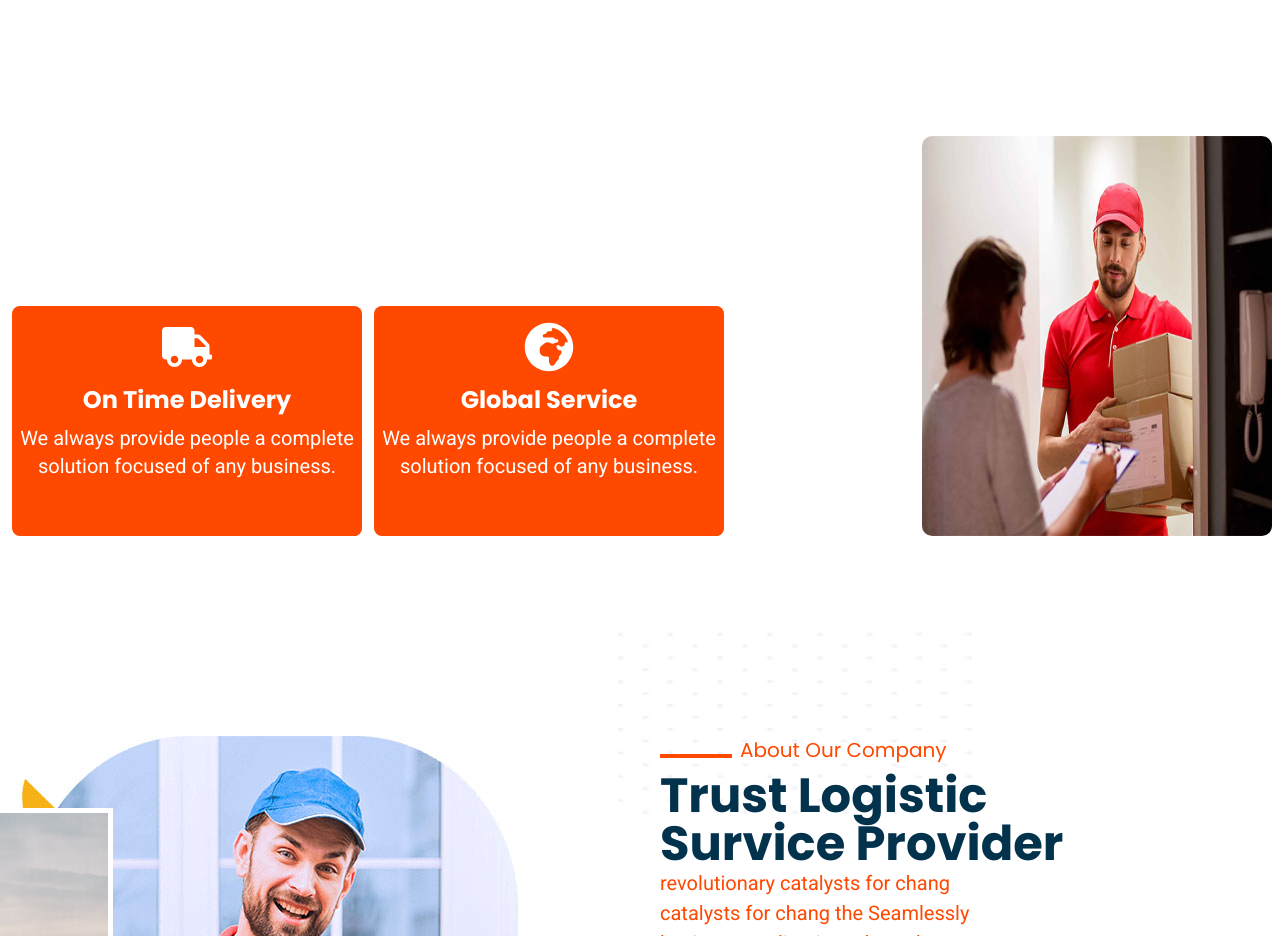
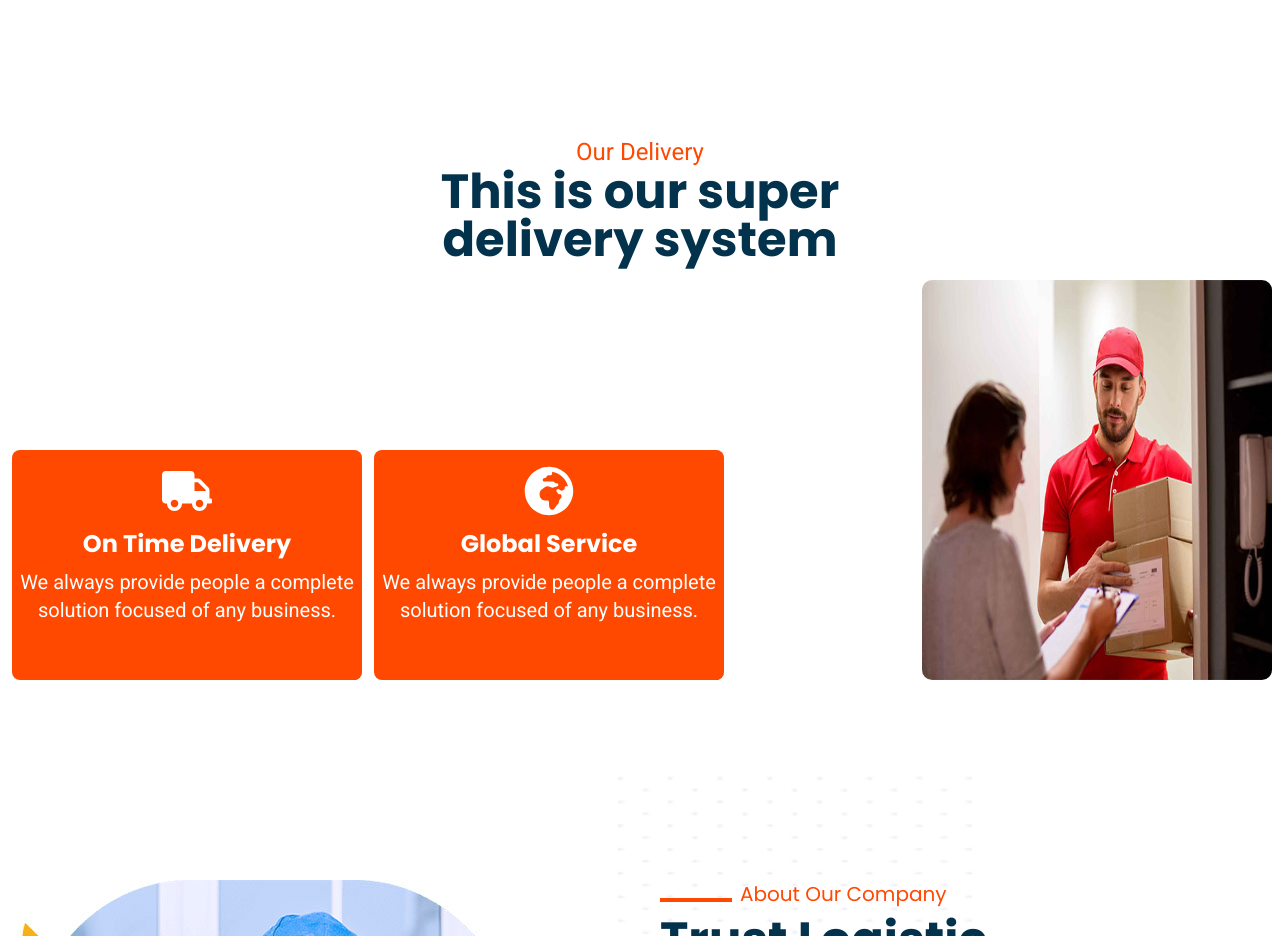
Before and after one commit to md-mostafiz181/Fast-Jao-React, a React (Vite) app: page / in a window 1280 px wide. Shown: the part 1620-2556 px from the top of the page. Built offline with nearby package versions, Linux system fonts and the light colour scheme.

Commit message:
fixed head problem

```diff
--- a/src/pages/Home/Delivary/Delivary.jsx
+++ b/src/pages/Home/Delivary/Delivary.jsx
@@ -10,6 +10,11 @@ const Delivary = () => {
   return (
     <div id="delivary-part">
       <Container>
+
+        <div className="delivery-head hidden sm:block">
+            <p className="lg:text-2xl md:text-2xl sm:text-1xl secondaryFont secondaryTextColor text-center">Our Delivery</p>
+            <h1 className="lg:text-5xl primaryFont primaryTextColor font-bold text-center mb-4">This is our super <br /> delivery system</h1>
+        </div>
         <div className="delivary-container flex flex-col lg:flex-row justify-between gap-2">
           <div className="delivary-left">
                 <div className="semi-box flex-col lg:flex-row flex justify-between gap-2">
```
